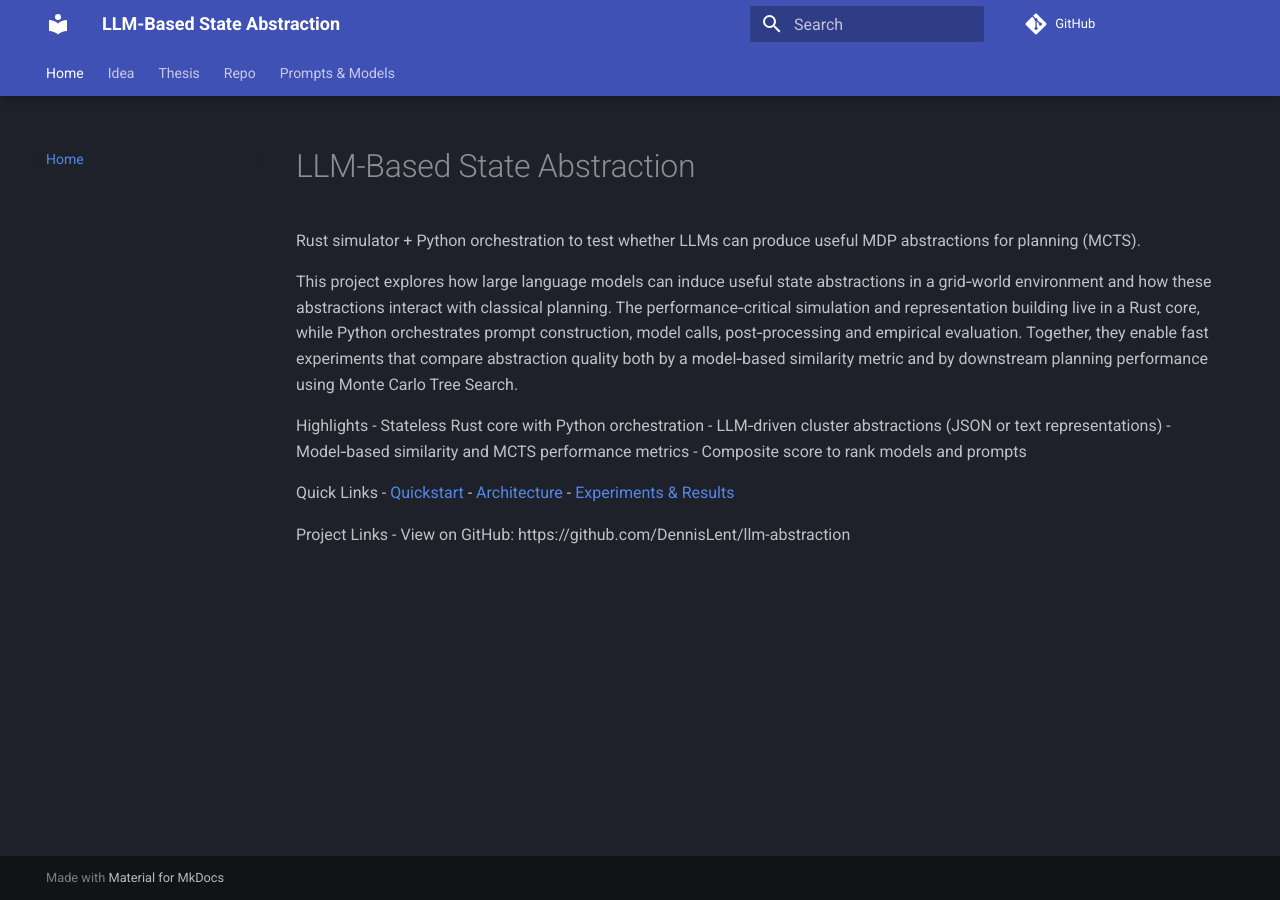
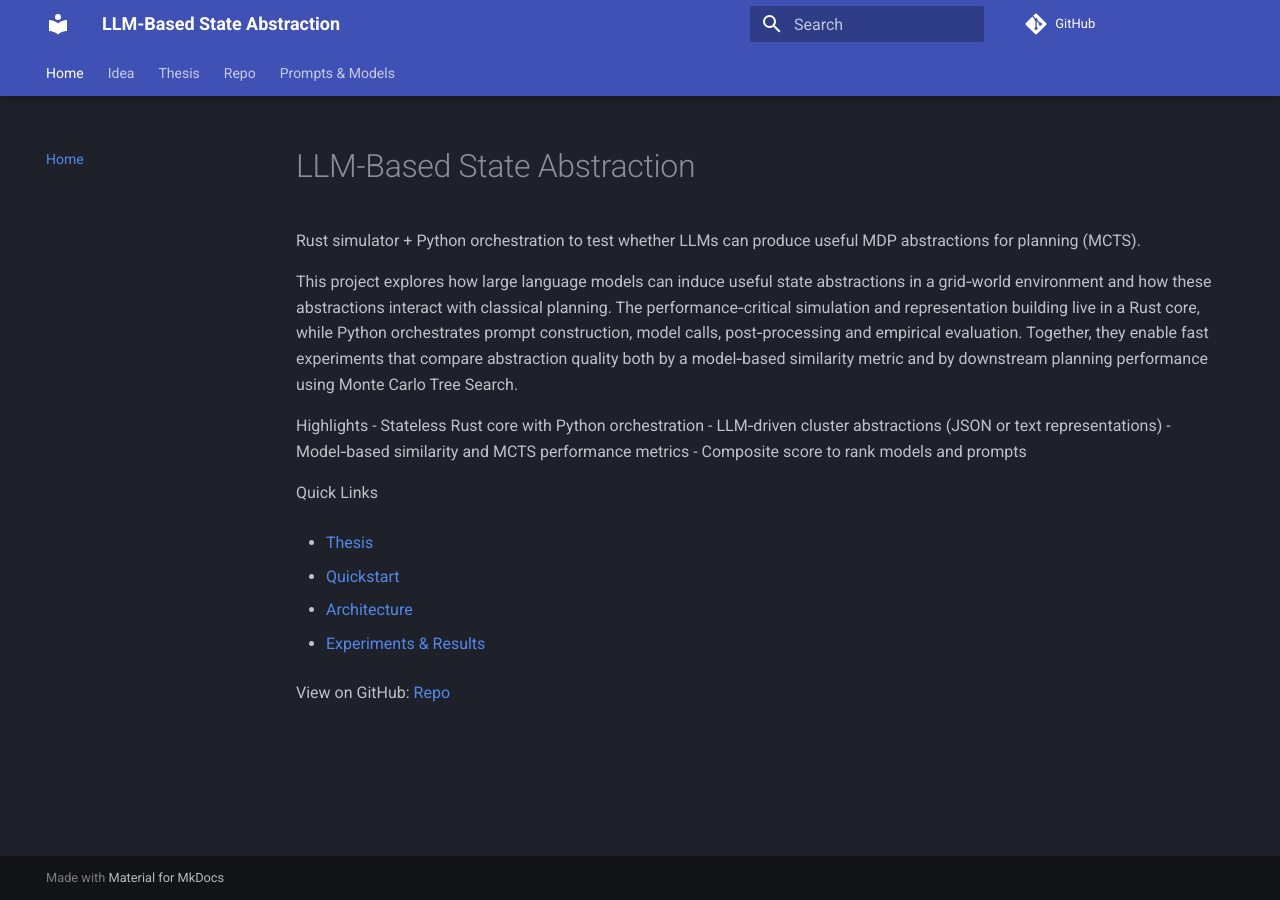
Before and after one commit to DennisLent/llm-abstraction, an MkDocs documentation site: the page built from docs/index.md, in a window 1280 px wide. Built offline with MkDocs 1.6.1 and Material for MkDocs 9.7.7, drawn with Linux system fonts in a browser that asks for light colours; comment, search, counter and statistics services are not loaded.

```diff
--- a/docs/index.md
+++ b/docs/index.md
@@ -11,9 +11,13 @@ Highlights
 - Composite score to rank models and prompts
 
 Quick Links
+
+- [Thesis](thesis/overview.md)
+
 - [Quickstart](repo/quickstart.md)
+
 - [Architecture](repo/architecture.md)
+
 - [Experiments & Results](thesis/experiments_results.md)
 
-Project Links
-- View on GitHub: https://github.com/DennisLent/llm-abstraction
+View on GitHub: [Repo](https://github.com/DennisLent/llm-abstraction)
```
Also changed, not shown: docs/thesis/overview.md (+3 -3 lines).
